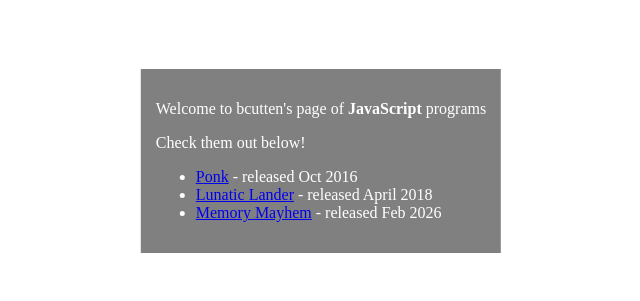
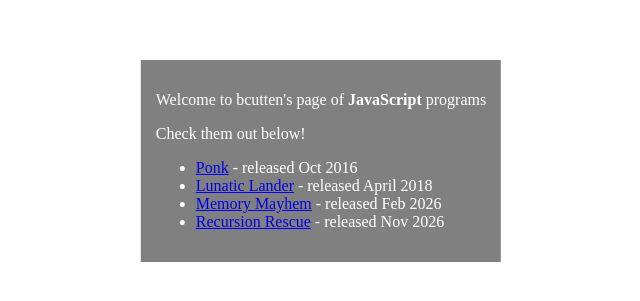
Before and after one commit to bcutten/bcutten.github.io, a plain HTML site: page index.html in a window 1280 px wide. Shown: the part 239-540 px from the top of the page, without its empty margins (319-959 px from the left). Drawn offline with Linux system fonts and the light colour scheme.

Commit message:
Add link to 'Recursion Rescue' game

```diff
--- a/index.html
+++ b/index.html
@@ -36,6 +36,7 @@ and open the template in the editor.
               <li><a href="https://bcutten.github.io/ponk/index.html">Ponk</a> -  released Oct 2016</li>
               <li><a href="https://bcutten.github.io/ll/index.html">Lunatic Lander</a> - released April 2018</li>
               <li><a href="https://bcutten.github.io/memmayhem/index.html">Memory Mayhem</a> - released Feb 2026</li>
+              <li><a href="https://bcutten.github.io/recursion/recursion_rescue.html">Recursion Rescue</a> - released Nov 2026</li>
           </ul>
 
         </div>
```
